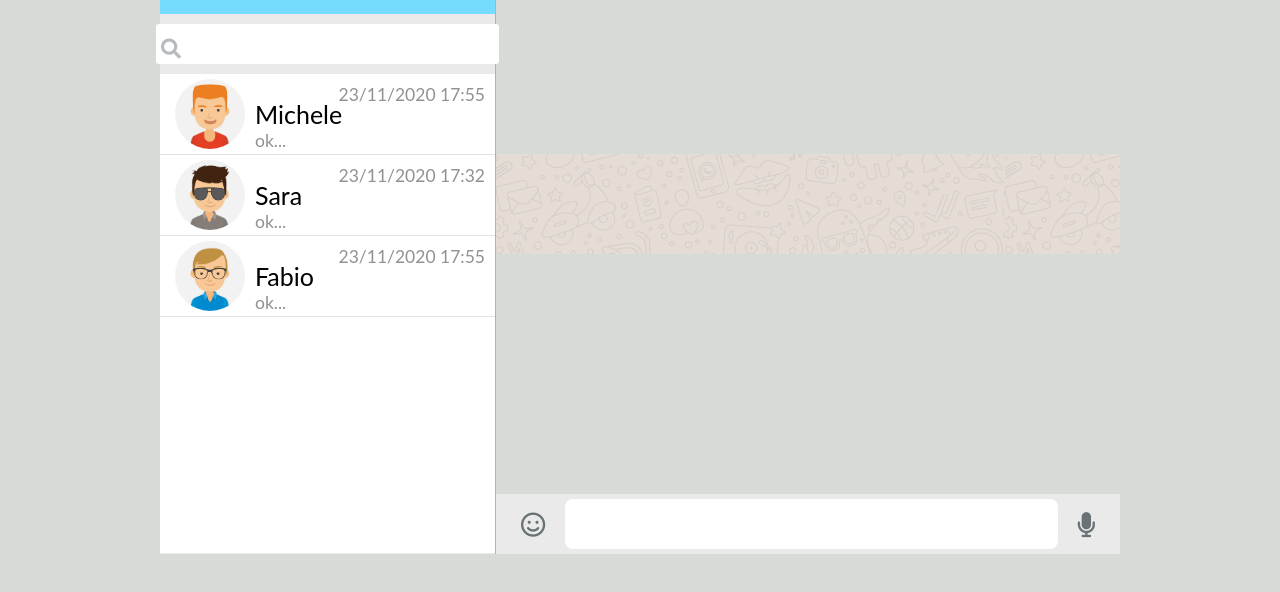
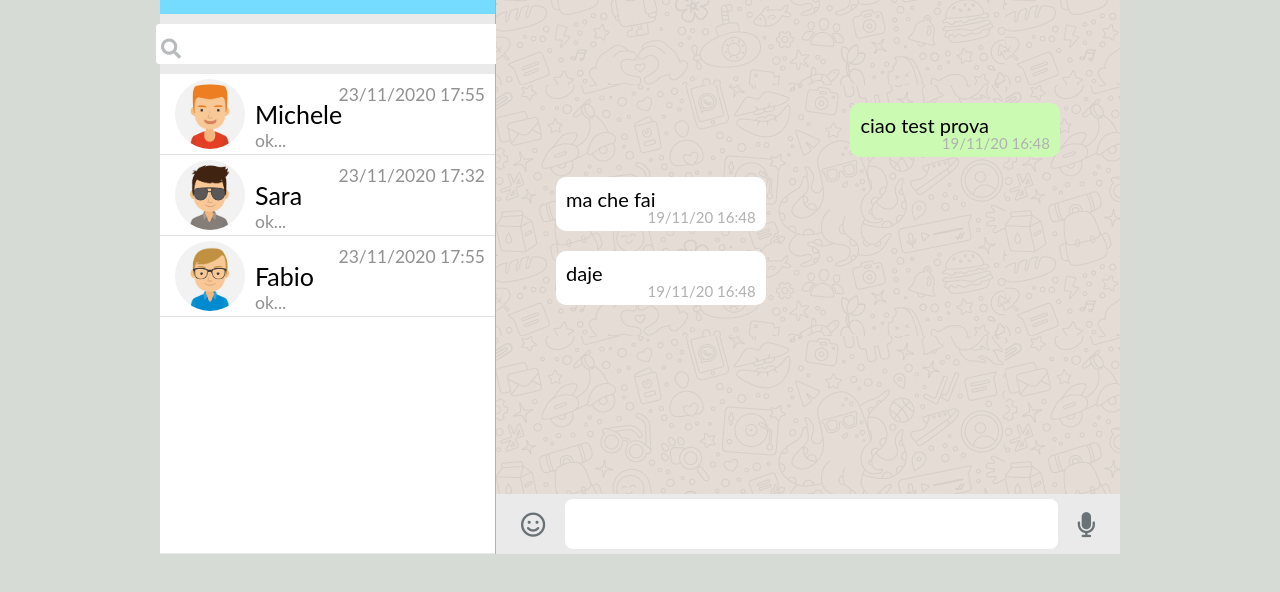
Before and after one commit to OmarSpedalieri/vue-boolzapp, a plain HTML site: page index.html in a window 1280 px wide. Shown: the part 206-798 px from the top of the page. Drawn offline with nearby package versions, Linux system fonts and the light colour scheme.

Commit message:
chat switching and ordered

```diff
--- a/css/style.css
+++ b/css/style.css
@@ -76,7 +76,6 @@ h6{
   display: flex;
   flex-direction: column;
   width: 35%;
-
   border-right: solid 1px #b1b1b1;
   background-color: white;
 }
@@ -201,7 +200,8 @@ h6{
   flex-direction: column;
   justify-content: space-between;
   width: 65%;
-  min-height: 100%;
+  height: 100%;
+  background-image: url("../img/mine.jpg");
 }
 
 .top_bar{
@@ -244,7 +244,7 @@ h6{
 
   overflow: scroll;
   padding: 50px;
-  background-image: url("../img/mine.jpg");
+
   background-repeat: repeat;
 
 }
@@ -301,7 +301,7 @@ h6{
 }
 
 .mex_received p , .mex_sent p{
-  max-width:40%;
+  min-width:40%;
   padding:10px 10px 20px 10px;
   border-radius: 10px;
   margin:10px;
--- a/index.html
+++ b/index.html
@@ -107,13 +107,12 @@
               <span class="chat_time">10/10/2020 20:10:55</span>
             </p>
           </div> -->
-<!-- controllo ogni elemento in mex e se index è 0 va a sent, altrimenti a received -->
+<!-- controllo ogni elemento  dentro contact nella posizione indext e punto a chat( sono nel secondo livello dentro l array chat) -->
           <div
-            <!-- v-for="(element, index) in mex "
-            v-if="(contact_index = 0)? :class='mex_sent': :class='mex_received'" -->
-            >
-            <p>{{element}}
-              <span class="chat_time">10/10/2020 20:10:55</span>
+          v-for="(element, index) in contacts[chat_index].chat"
+          :class = "(element.state === 'sent' )? 'mex_sent' : 'mex_received' " >
+            <p>{{element.mex}}
+              <span class="chat_time">{{element.date}}</span>
             </p>
           </div>
 <!-- console.log(myvar.stick[0].leaf.name); -->
@@ -123,14 +122,6 @@
             </p>
           </div> -->
 
-
-          <!-- <div
-              class="list_element"
-              v-for="(element, index) in list "
-              :class="getClass(index)"
-            >
-              <span >{{index+1}}.  {{list[index]}}</span>
-          </div> -->
 
 
 
--- a/js/script.js
+++ b/js/script.js
@@ -53,19 +53,11 @@ var app = new Vue({
   },
   methods:{
 
-    select_chat: function(index){
-      alert("ciao");
-
-        // this.active_chat = this.contacts[index];
-        // // setto su false attivo per tutti i contatti
-        // this.contacts.forEach((contact, i) => {
-        //   contacts.active_chat=false;
-        // });
-        // // setto su true attivo per il contatto corrente
-        // this.active_chat = true;
-      }
-
-
+   //  filteredContact() {
+   //   return this.contacts.filter(post => {
+   //     return post.title.toLowerCase().includes(this.search.toLowerCase())
+   //   })
+   // }
 
   }
 
```
